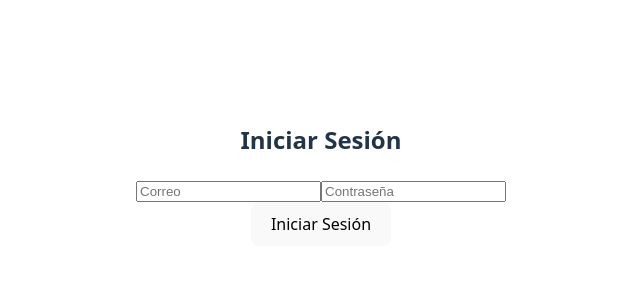
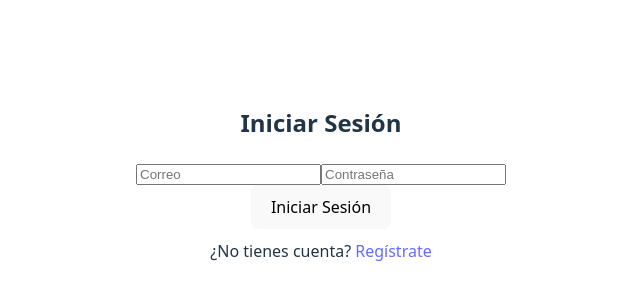
Before and after one commit to diegoseg15/Prueba-Tecnica-WoowTechnology, a React app in the folder frontend/: page /login in a window 1280 px wide. Shown: the part 216-516 px from the top of the page, without its empty margins (319-959 px from the left). Built offline with nearby package versions, Linux system fonts and the light colour scheme; no server answers; the HTML template or start-up script is replaced by a standard one.

Commit message:
:children_crossing: agregar enlace a registro desde LoginPage

```diff
--- a/frontend/src/pages/LoginPage.tsx
+++ b/frontend/src/pages/LoginPage.tsx
@@ -1,6 +1,6 @@
 import { useState } from "react";
 import { useAuth } from "../contexts/AuthContext";
-import { useNavigate } from "react-router-dom";
+import { Link, useNavigate } from "react-router-dom";
 
 export const LoginPage = () => {
   const { login, loading } = useAuth();
@@ -46,6 +46,9 @@
           Iniciar Sesión
         </button>
       </form>
+      <p style={{ marginTop: 10 }}>
+        ¿No tienes cuenta? <Link to="/register">Regístrate</Link>
+      </p>
     </div>
   );
 };
```
